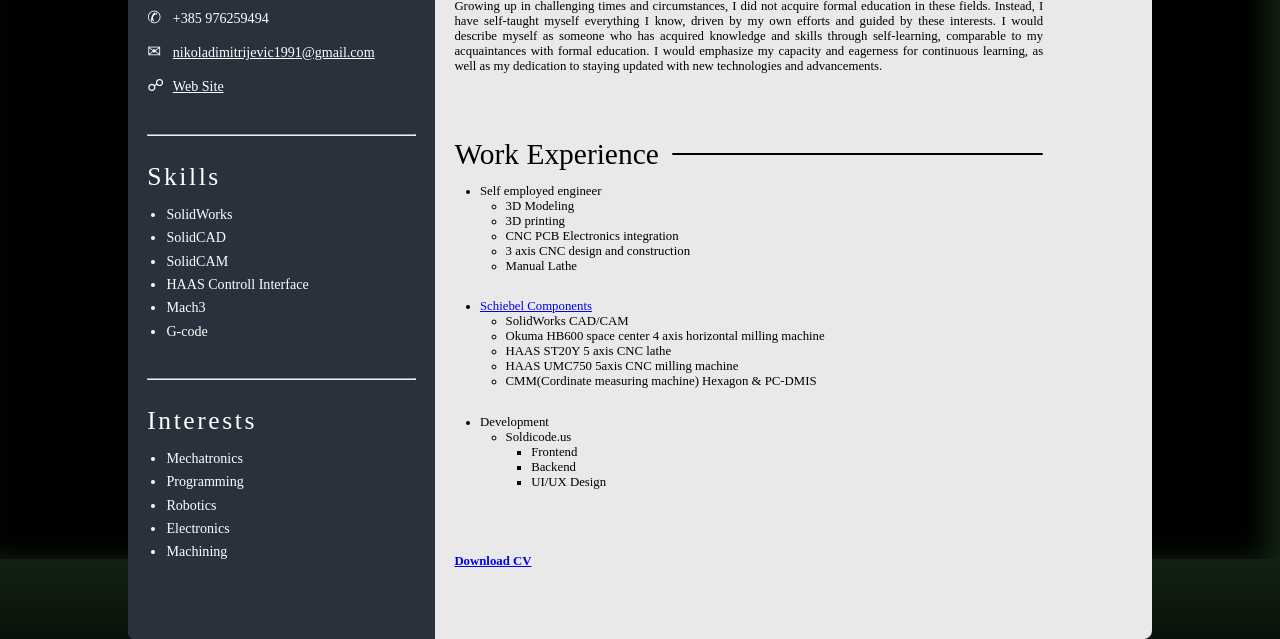
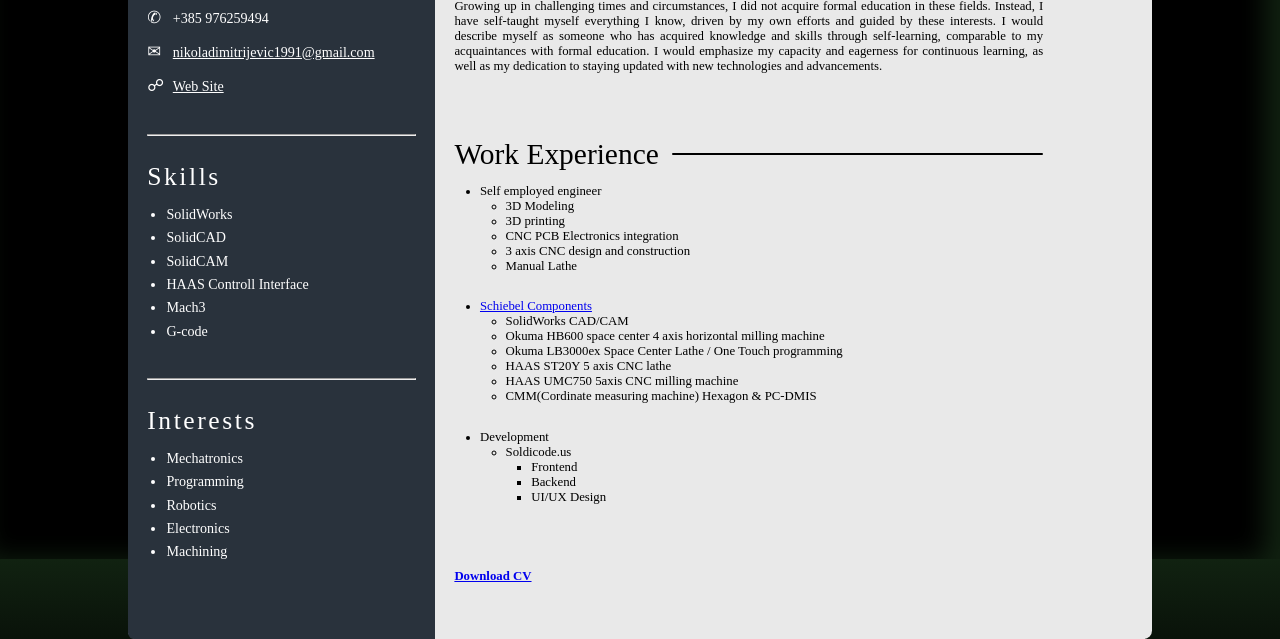
Before and after one commit to nikoladim123/my-portfolio, a plain HTML site: page expertise.html in a window 1280 px wide. Shown: the part 305-944 px from the top of the page. Drawn offline with Linux system fonts and the light colour scheme; a web font is replaced by a local one.

Commit message:
added okuma lathe

```diff
--- a/expertise.html
+++ b/expertise.html
@@ -114,6 +114,7 @@
                   <ul>
                     <li>SolidWorks CAD/CAM</li>
                     <li>Okuma HB600 space center 4 axis horizontal milling machine</li>
+                    <li>Okuma LB3000ex Space Center Lathe / One Touch programming</li>
                     <li>HAAS ST20Y 5 axis CNC lathe</li>
                     <li>HAAS UMC750 5axis CNC milling machine</li>
                     <li>CMM(Cordinate measuring machine) Hexagon & PC-DMIS</li>
```
